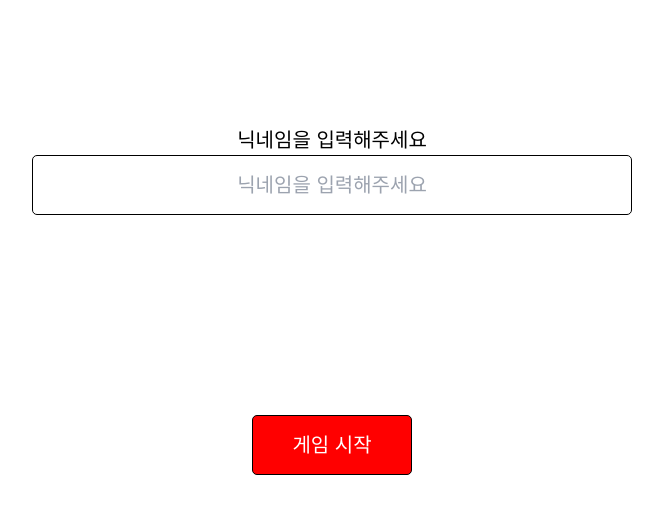
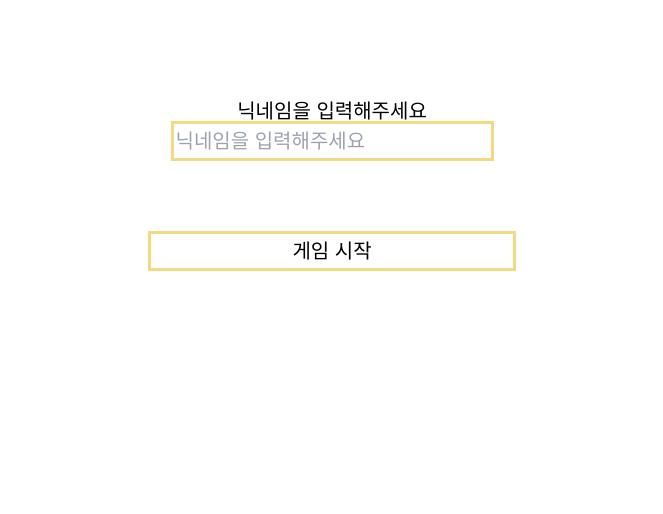
Before and after one commit to seojin2000/sixsenses_web, a React (Create React App) app: page / in a window 1280 px wide. Shown: the top 514 px of the page, without its empty margins (308-971 px from the left). Built offline with nearby package versions, Linux system fonts and the light colour scheme.

Commit message:
페이지 CSS 적용중

```diff
--- a/src/pages/MyInput.jsx
+++ b/src/pages/MyInput.jsx
@@ -4,6 +4,8 @@
  */
 import {useNavigate} from 'react-router-dom'
 import React from "react";
+import '../TailWindStyle.css';
+
 
 import {
     useState,       // 상태변수 -> 화면갱신
@@ -43,38 +45,50 @@ function MyInput() {
         setnickname("");
     }
 
-    const inputstyle = {
-        border : '1px solid black',
-        borderRadius : '5px',
-        height : '3em',
-        width : '30em',
-        textAlign : 'center'
-    }
+    // const inputstyle = {
+    //     border : '1px solid black',
+    //     borderRadius : '5px',
+    //     height : '3em',
+    //     width : '30em',
+    //     textAlign : 'center'
+    // }
 
-    const buttonstyle = {
-        backgroundColor : 'red',
-        color : 'white',
-        border : '1px solid black',
-        borderRadius : '5px',
-        margin : '10em',
-        height : '3em',
-        width : '8em'
-    }
+    // const buttonstyle = {
+    //     backgroundColor : 'red',
+    //     color : 'white',
+    //     border : '1px solid black',
+    //     borderRadius : '5px',
+    //     margin : '10em',
+    //     height : '3em',
+    //     width : '8em'
+    // }
 
     return (
+        <div className="flex justify-center items-center min-h-screen bg-yellow-100">
+            <div className="w-[390px] h-[874px] mx-auto bg-white relative ">
+            <div className="flex flex-col h-full p-4">
 
-        <div >
-            닉네임을 입력해주세요
+            <div className="pt-20 pb-6 ">
+                <h1>닉네임을 입력해주세요</h1>
                 <form onSubmit={onSubmitHandler}>
                     <input
+                    className='outline outline-offset-2 outline-yellow-500/50'
                     type="text"
                     value={nickname}
                     placeholder="닉네임을 입력해주세요" onChange={onChangeHandler}
-                style={inputstyle}/>
-                <br/>
+                    />
+
+                    <div className="mt-20 outline outline-offset-2 outline-yellow-500/50
+                                hover:bg-yellow-500 transition-colors ">
                     <button onClick={() => {
-                }} style={buttonstyle}> 게임 시작</button>
+                    }} > 게임 시작</button>
+                    </div>
             </form>
+            </div>
+
+
+            </div>
+            </div>
         </div>
     );}
 
--- a/src/pages/Question.jsx
+++ b/src/pages/Question.jsx
@@ -120,11 +120,13 @@ function Qustion() {
           <br/>
           <input
           type='text'
-          className='Anwser'
+          className='outline outline-offset-2 outline-blue-500/50'
           value={answer}
           onChange={onChangeHandler}/>
           {/* 버튼 타입을 안하면 새로고침이 발생할수 있다. */}
-          <button type="button" onClick={onSubmitHandler} style={buttonStyle}> {'>'} </button>
+          <button
+          className='outline outline-offset-2 outline-green-500/50'
+          type="button" onClick={onSubmitHandler} style={buttonStyle}> {'>'} </button>
           </form>
       );
     }
@@ -134,7 +136,9 @@ function Qustion() {
         <form>
           {showWord}
           <p>오답입니다</p>
-          <button type='button' onClick={onSubmitHandler2} style={buttonStyle}> {'다음 문제'}</button>
+          <button
+          className='outline outline-offset-2 outline-green-500/50'
+          type='button' onClick={onSubmitHandler2} style={buttonStyle}> {'다음 문제'}</button>
         </form>
       );
     }
@@ -145,14 +149,16 @@ function Qustion() {
         <form>
           {showWord}
           <p>정답입니다</p>
-          <button type='button' onClick={onSubmitHandler2} style={buttonStyle}> {'다음 문제'}</button>
+          <button
+          className='outline outline-offset-2 outline-green-500/50'
+          type='button' onClick={onSubmitHandler2} style={buttonStyle}> {'다음 문제'}</button>
       </form>
     );
     }
   }
 
   return (
-    <div>
+    <div >
       <p> {question.mean}</p>
       {formChange()}
     </div>
```
Lines whose indentation alone changed are shown as unchanged.
